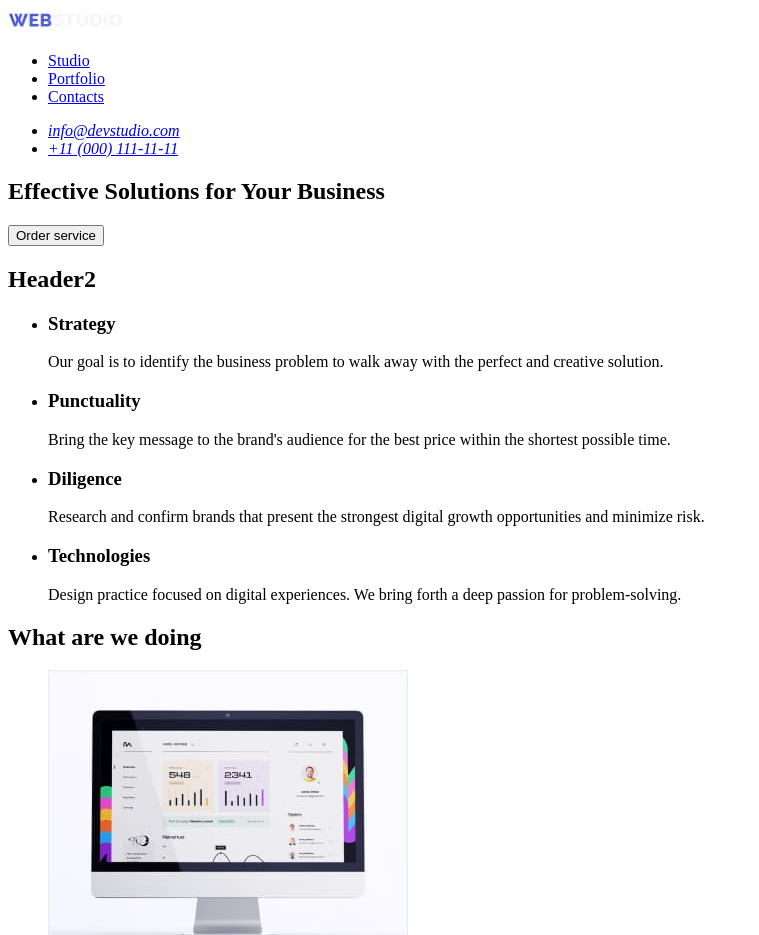
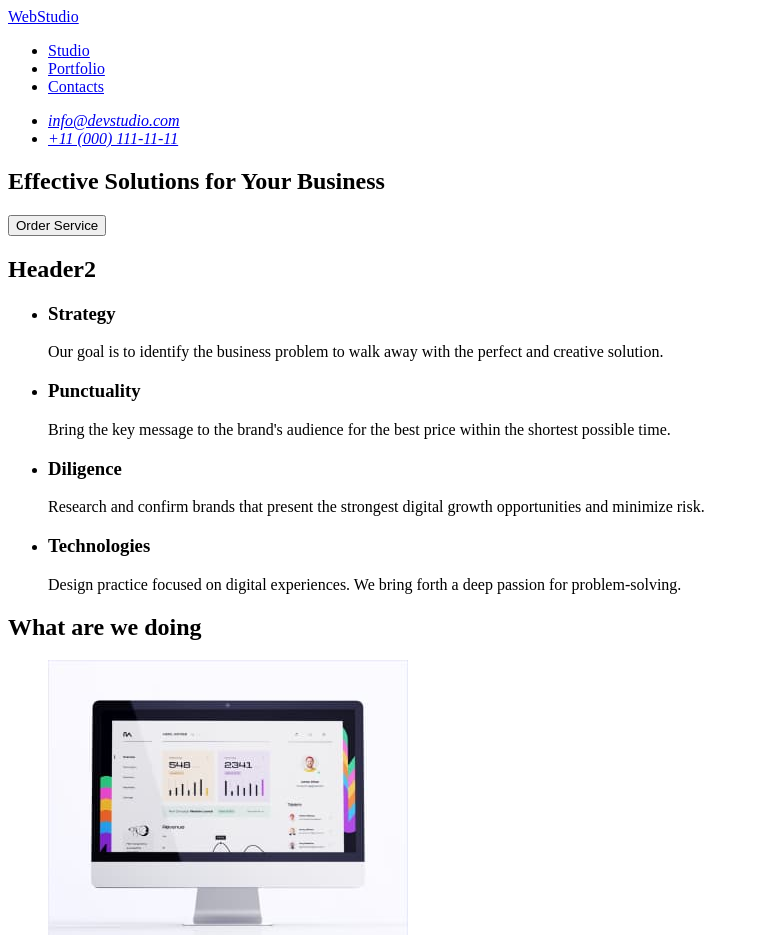
Before and after one commit to Rivero28/goit-markup-hw-01, a plain HTML site: page index.html in a window 1280 px wide. Shown: the top 935 px of the page, without its empty margins (0-759 px from the left). Drawn offline with Linux system fonts and the light colour scheme.

Commit message:
Fixing issues 4
Fixing issues from the list

```diff
--- a/index.html
+++ b/index.html
@@ -8,13 +8,7 @@
   <body>
     <header>
       <nav>
-        <a href="./index.html"
-          ><img
-            src="images/Logo(1).jpg"
-            alt="WebStudio"
-            width="115"
-            height="24"
-        /></a>
+        <a href="./index.html">WebStudio</a>
         <ul>
           <li><a href="/studio">Studio</a></li>
           <li><a href="/portfolio">Portfolio</a></li>
@@ -31,7 +25,7 @@
     <main>
       <section>
         <h1>Effective Solutions for Your Business</h1>
-        <button type="button">Order service</button>
+        <button type="button">Order Service</button>
       </section>
       <section>
         <h2>Header2</h2>
@@ -161,9 +155,7 @@
       </section>
     </main>
     <footer>
-      <a href="./index.html"
-        ><img src="images/Logo(1).jpg" alt="WebStudio" width="115" height="24"
-      /></a>
+      <a href="./index.html">WebStudio</a>
       <p>
         Increase the flow of customers and sales for your business with digital
         marketing & growth solutions.
```
